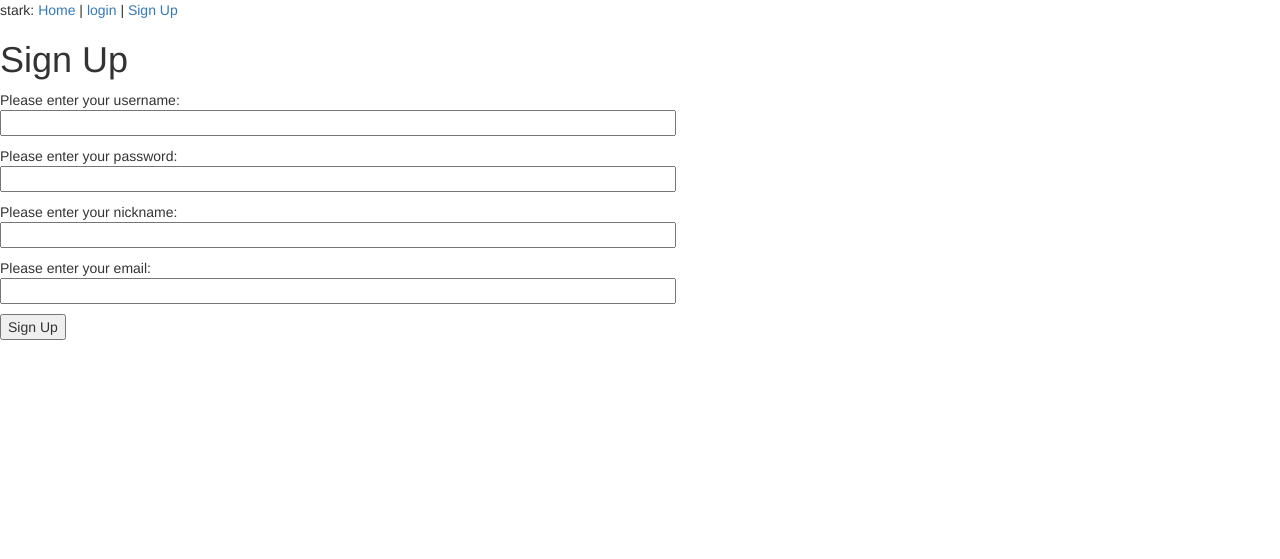
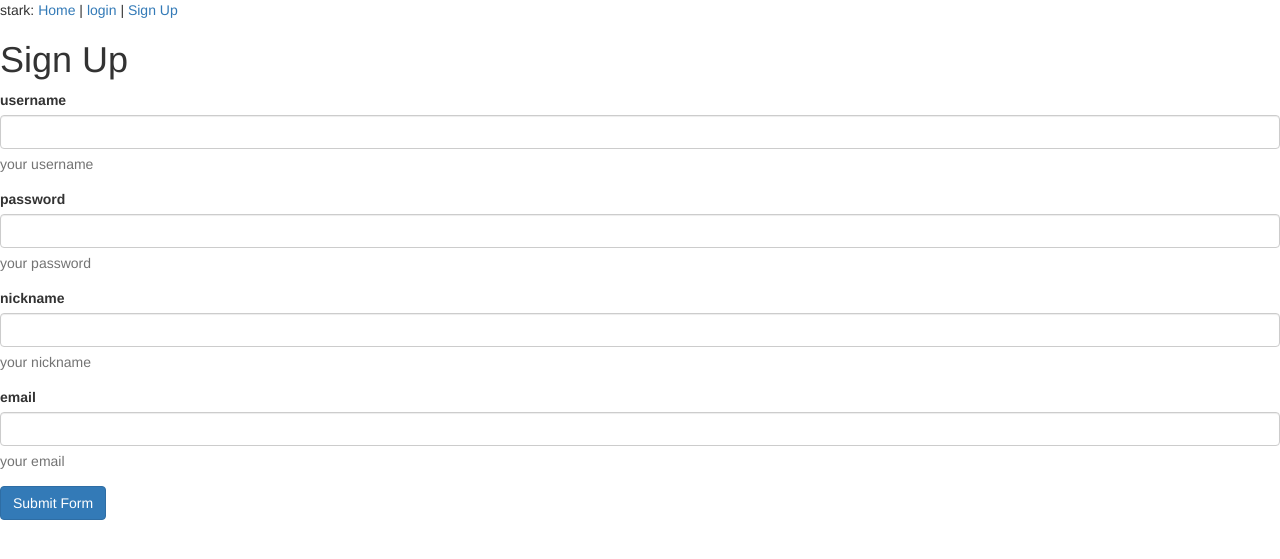
Before and after one commit to NightStark/stark, a Flask app: page /sign_up in a window 1280 px wide. Shown: the top 559 px of the page. Run offline with Flask 2, Linux system fonts and the light colour scheme; some libraries are stand-ins or nearby versions.

Commit message:
try to use flask bootstrap

```diff
--- a/app/forms.py
+++ b/app/forms.py
@@ -1,5 +1,5 @@
 from flask_wtf import Form
-from wtforms import StringField, BooleanField
+from wtforms import StringField, BooleanField, SubmitField
 from wtforms.validators import DataRequired
 from .user_op import UserOp
 
@@ -24,10 +24,12 @@ class LoginForm(Form):
 
 
 class SignUpForm(Form):
-    username = StringField('username', validators=[DataRequired()])
-    password = StringField('username', validators=[DataRequired()])
-    nickname = StringField('username', validators=[DataRequired()])
-    email = StringField('username', validators=[DataRequired()])
+    username = StringField('username', validators=[DataRequired()], description='your username')
+    password = StringField('password', validators=[DataRequired()], description='your password')
+    nickname = StringField('nickname', validators=[DataRequired()], description='your nickname')
+    email = StringField('email', validators=[DataRequired()], description='your email')
+    submit_button = SubmitField('Submit Form')
+
     checker = UserOp()
 
     def user_op_check(self):
--- /dev/null
+++ b/app/templates/fixes.html
@@ -0,0 +1,6 @@
+{% macro ie8() %}
+    <!--[if lt IE 9]>
+          <script src="{{bootstrap_find_resource('html5shiv.js', cdn='html5shiv', local=False)}}"></script>
+          <script src="{{bootstrap_find_resource('respond.js', cdn='respond.js', local=False)}}"></script>
+    <![endif]-->
+{% endmacro %}
--- a/app/templates/sign_up.html
+++ b/app/templates/sign_up.html
@@ -1,50 +1,22 @@
 {% extends "base.html" %}
+{% import "wtf.html" as wtf %}
 
 {% block content %}
-<h1>Sign Up</h1>
-<form action="" method="post" name="login">
-    {{ sign_up_form.hidden_tag() }} <!-- without this,will get form.errors -->
+    <h1>Sign Up</h1>
     <p>
-        Please enter your username:<br>
-        {{ sign_up_form.username(size=80) }}<br>
-        {% for error in sign_up_form.username.errors %}
-        <span style="color:red;">[{{ error }}]</span>
-        {% endfor %}
         {% if sign_up_form.checker.username_is_exit %}
-        <span style="color:red;">[username is exit]</span>
+            <span style="color:red;">[username is exit]</span>
         {% endif %}
     </p>
     <p>
-        Please enter your password:<br>
-        {{ sign_up_form.password(size=80) }}<br>
-        {% for error in sign_up_form.password.errors %}
-        <span style="color:red;">[{{ error }}]</span>
-        {% endfor %}
-    </p>
-    <p>
-        Please enter your nickname:<br>
-        {{ sign_up_form.nickname(size=80) }}<br>
-        {% for error in sign_up_form.nickname.errors %}
-        <span style="color:red;">[{{ error }}]</span>
-        {% endfor %}
         {% if sign_up_form.checker.nickname_is_exit %}
-        <span style="color:red;">[nickname is exit]</span>
+            <span style="color:red;">[nickname is exit]</span>
         {% endif %}
     </p>
     <p>
-        Please enter your email:<br>
-        {{ sign_up_form.email(size=80) }}<br>
-        {% for error in sign_up_form.email.errors %}
-        <span style="color:red;">[{{ error }}]</span>
-        {% endfor %}
         {% if sign_up_form.checker.email_is_exit %}
-        <span style="color:red;">[email is exit]</span>
+            <span style="color:red;">[email is exit]</span>
         {% endif %}
     </p>
-
-    {% for error in sign_up_form.errors %}
-    <span style="color:red;">[{{ error }}]</span>
-    {% endfor %}
-    <p><input type="submit" value="Sign Up"></p>
-</form>
+    {{ wtf.quick_form(sign_up_form, button_map={'submit_button': 'primary'}) }}
 {% endblock content %}
--- /dev/null
+++ b/app/templates/wtf.html
@@ -0,0 +1,213 @@
+{% macro form_errors(form, hiddens=True) %}
+  {%- if form.errors %}
+    {%- for fieldname, errors in form.errors.items() %}
+      {%- if bootstrap_is_hidden_field(form[fieldname]) and hiddens or
+             not bootstrap_is_hidden_field(form[fieldname]) and hiddens != 'only' %}
+        {%- for error in errors %}
+          <p class="error">{{error}}</p>
+        {%- endfor %}
+      {%- endif %}
+    {%- endfor %}
+  {%- endif %}
+{%- endmacro %}
+
+{% macro _hz_form_wrap(horizontal_columns, form_type, add_group=False, required=False) %}
+{% if form_type == "horizontal" %}
+  {% if add_group %}<div class="form-group{% if required %} required{% endif %}">{% endif %}
+  <div class="col-{{horizontal_columns[0]}}-offset-{{horizontal_columns[1]}}
+              col-{{horizontal_columns[0]}}-{{horizontal_columns[2]}}
+             ">
+{% endif %}
+{{caller()}}
+
+{% if form_type == "horizontal" %}
+  {% if add_group %}</div>{% endif %}
+  </div>
+{% endif %}
+{% endmacro %}
+
+{% macro form_field(field,
+                    form_type="basic",
+                    horizontal_columns=('lg', 2, 10),
+                    button_map={}) %}
+
+{# this is a workaround hack for the more straightforward-code of just passing required=required parameter. older versions of wtforms do not have
+the necessary fix for required=False attributes, but will also not set the required flag in the first place. we skirt the issue using the code below #}
+{% if field.flags.required and not required in kwargs %}
+{% set kwargs = dict(required=True, **kwargs) %}
+{% endif %}
+
+{% if field.widget.input_type == 'checkbox' %}
+  {% call _hz_form_wrap(horizontal_columns, form_type, True, required=required) %}
+    <div class="checkbox">
+      <label>
+        {{field()|safe}} {{field.label.text|safe}}
+      </label>
+    </div>
+  {% endcall %}
+{%- elif field.type == 'RadioField' -%}
+  {# note: A cleaner solution would be rendering depending on the widget,
+     this is just a hack for now, until I can think of something better #}
+  {% call _hz_form_wrap(horizontal_columns, form_type, True, required=required) %}
+    {% for item in field -%}
+      <div class="radio">
+        <label>
+          {{item|safe}} {{item.label.text|safe}}
+        </label>
+      </div>
+    {% endfor %}
+  {% endcall %}
+{%- elif field.type == 'SubmitField' -%}
+  {# deal with jinja scoping issues? #}
+  {% set field_kwargs = kwargs %}
+
+  {# note: same issue as above - should check widget, not field type #}
+  {% call _hz_form_wrap(horizontal_columns, form_type, True, required=required) %}
+    {{field(class='btn btn-%s' % button_map.get(field.name, 'default'),
+            **field_kwargs)}}
+  {% endcall %}
+{%- elif field.type == 'FormField' -%}
+{# note: FormFields are tricky to get right and complex setups requiring
+   these are probably beyond the scope of what this macro tries to do.
+   the code below ensures that things don't break horribly if we run into
+   one, but does not try too hard to get things pretty. #}
+  <fieldset>
+    <legend>{{field.label}}</legend>
+    {%- for subfield in field %}
+      {% if not bootstrap_is_hidden_field(subfield) -%}
+        {{ form_field(subfield,
+                      form_type=form_type,
+                      horizontal_columns=horizontal_columns,
+                      button_map=button_map) }}
+      {%- endif %}
+    {%- endfor %}
+  </fieldset>
+{% else -%}
+  <div class="form-group {% if field.errors %} has-error{% endif -%}
+                         {%- if field.flags.required %} required{% endif -%}
+  ">
+      {%- if form_type == "inline" %}
+        {{field.label(class="sr-only")|safe}}
+        {% if field.type == 'FileField' %}
+          {{field(**kwargs)|safe}}
+        {% else %}
+          {{field(class="form-control", **kwargs)|safe}}
+        {% endif %}
+      {% elif form_type == "horizontal" %}
+        {{field.label(class="control-label " + (
+          " col-%s-%s" % horizontal_columns[0:2]
+        ))|safe}}
+        <div class=" col-{{horizontal_columns[0]}}-{{horizontal_columns[2]}}">
+          {% if field.type == 'FileField' %}
+            {{field(**kwargs)|safe}}
+          {% else %}
+            {{field(class="form-control", **kwargs)|safe}}
+          {% endif %}
+        </div>
+        {%- if field.errors %}
+          {%- for error in field.errors %}
+            {% call _hz_form_wrap(horizontal_columns, form_type, required=required) %}
+              <p class="help-block">{{error}}</p>
+            {% endcall %}
+          {%- endfor %}
+        {%- elif field.description -%}
+          {% call _hz_form_wrap(horizontal_columns, form_type, required=required) %}
+            <p class="help-block">{{field.description|safe}}</p>
+          {% endcall %}
+        {%- endif %}
+      {%- else -%}
+        {{field.label(class="control-label")|safe}}
+        {% if field.type == 'FileField' %}
+          {{field(**kwargs)|safe}}
+        {% else %}
+          {{field(class="form-control", **kwargs)|safe}}
+        {% endif %}
+
+        {%- if field.errors %}
+          {%- for error in field.errors %}
+            <p class="help-block">{{error}}</p>
+          {%- endfor %}
+        {%- elif field.description -%}
+          <p class="help-block">{{field.description|safe}}</p>
+        {%- endif %}
+      {%- endif %}
+  </div>
+{% endif %}
+{% endmacro %}
+
+{# valid form types are "basic", "inline" and "horizontal" #}
+{% macro quick_form(form,
+                    action="",
+                    method="post",
+                    extra_classes=None,
+                    role="form",
+                    form_type="basic",
+                    horizontal_columns=('lg', 2, 10),
+                    enctype=None,
+                    button_map={},
+                    id="",
+                    novalidate=False) %}
+{#-
+action="" is what we want, from http://www.ietf.org/rfc/rfc2396.txt:
+
+4.2. Same-document References
+
+   A URI reference that does not contain a URI is a reference to the
+   current document.  In other words, an empty URI reference within a
+   document is interpreted as a reference to the start of that document,
+   and a reference containing only a fragment identifier is a reference
+   to the identified fragment of that document.  Traversal of such a
+   reference should not result in an additional retrieval action.
+   However, if the URI reference occurs in a context that is always
+   intended to result in a new request, as in the case of HTML's FORM
+   element, then an empty URI reference represents the base URI of the
+   current document and should be replaced by that URI when transformed
+   into a request.
+
+ -#}
+{#- if any file fields are inside the form and enctype is automatic, adjust
+    if file fields are found. could really use the equalto test of jinja2
+    here, but latter is not available until 2.8
+
+    warning: the code below is guaranteed to make you cry =(
+#}
+{%- set _enctype = [] %}
+{%- if enctype is none -%}
+  {%- for field in form %}
+    {%- if field.type == 'FileField' %}
+      {#- for loops come with a fairly watertight scope, so this list-hack is
+          used to be able to set values outside of it #}
+      {%- set _ = _enctype.append('multipart/form-data') -%}
+    {%- endif %}
+  {%- endfor %}
+{%- else %}
+  {% set _ = _enctype.append(enctype) %}
+{%- endif %}
+<form
+  {%- if action != None %} action="{{action}}"{% endif -%}
+  {%- if id %} id="{{id}}"{% endif -%}
+  {%- if method %} method="{{method}}"{% endif %}
+  class="form
+    {%- if extra_classes %} {{extra_classes}}{% endif -%}
+    {%- if form_type == "horizontal" %} form-horizontal
+    {%- elif form_type == "inline" %} form-inline
+    {%- endif -%}
+  "
+  {%- if _enctype[0] %} enctype="{{_enctype[0]}}"{% endif -%}
+  {%- if role %} role="{{role}}"{% endif -%}
+  {%- if novalidate %} novalidate{% endif -%}
+  >
+  {{ form.hidden_tag() }}
+  {{ form_errors(form, hiddens='only') }}
+
+  {%- for field in form %}
+    {% if not bootstrap_is_hidden_field(field) -%}
+      {{ form_field(field,
+                    form_type=form_type,
+                    horizontal_columns=horizontal_columns,
+                    button_map=button_map) }}
+    {%- endif %}
+  {%- endfor %}
+
+</form>
+{%- endmacro %}
```
Also changed, not shown: app/templates/utils.html (added, +45 -0 lines).
